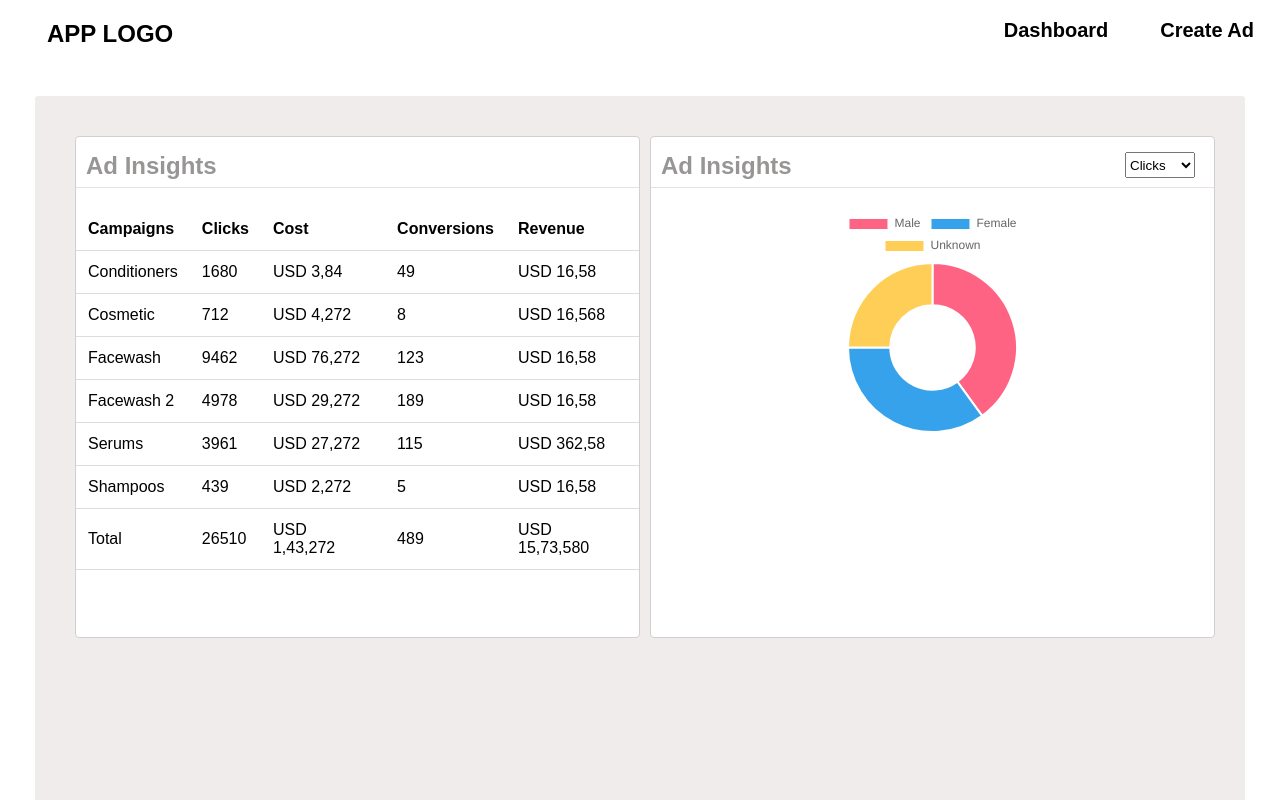
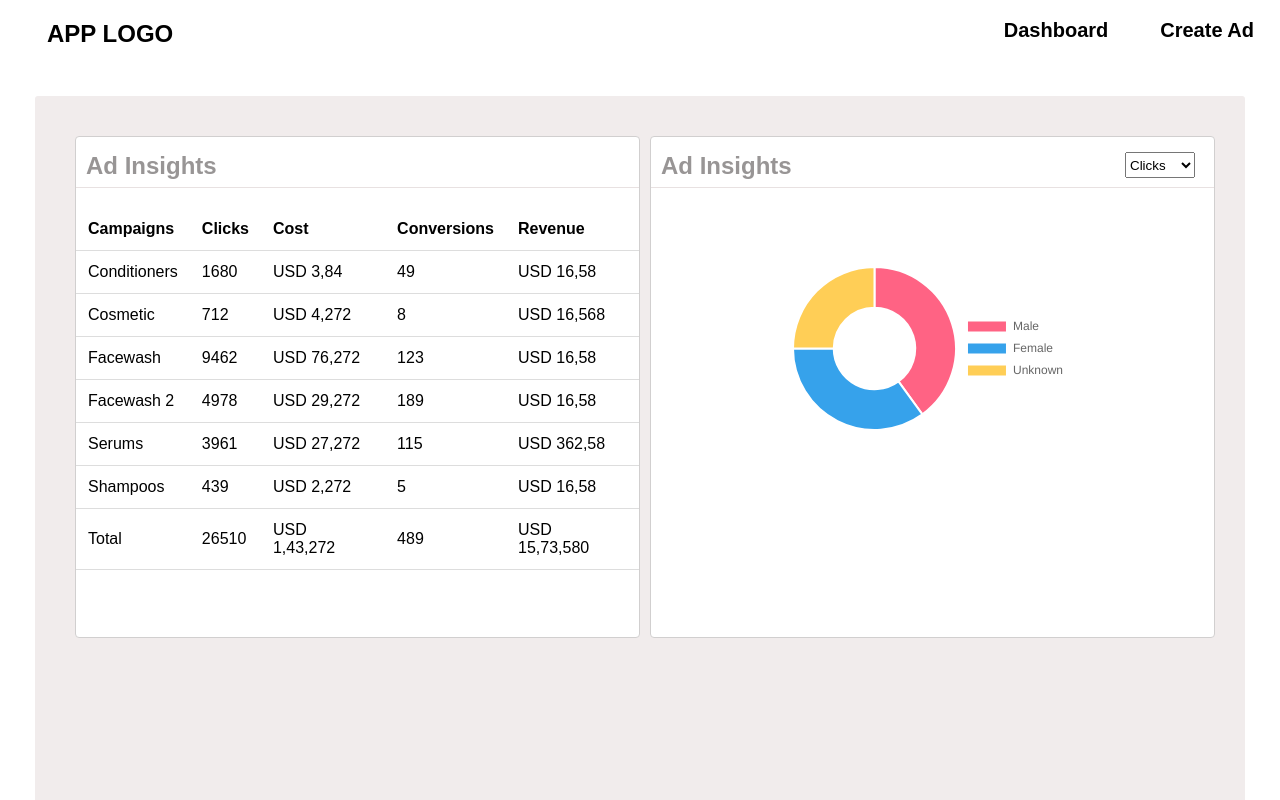
Before and after one commit to Anjali2424/Media-Text-Ads, a React (Create React App) app: page / in a window 1280 px wide. Shown: the top 800 px of the page. Built offline with nearby package versions, Linux system fonts and the light colour scheme.

Commit message:
graphs label position changed

```diff
--- a/src/App.css
+++ b/src/App.css
@@ -74,7 +74,7 @@ td {
 }
 
 .doughnut-chart {
-  width: 40%;
+  width: 50%;
   /* float: left; */
   margin: auto;
 
@@ -93,7 +93,7 @@ td {
 .graph-toggle-click {
   position: absolute;
   left: 700px;
-  top: 30px;
+  top: 10px;
 
 }
 
--- a/src/components/AdsInsights.js
+++ b/src/components/AdsInsights.js
@@ -31,11 +31,12 @@ const AdsInsights = () => {
     };
 
     const options = {
-        legend: {
-          display: true,
-          position: "bottom"
+        plugins: {
+           legend: {
+              position: 'right'
+           }
         }
-      };
+     }
 
     return (
         <div>
@@ -52,7 +53,7 @@ const AdsInsights = () => {
                 <>
                     <div>
                         <div className="doughnut-chart">
-                            <Doughnut data={data} options={options}/>
+                            <Doughnut data={data} options={options} />
                         </div>
                     </div>
                 </>
```
